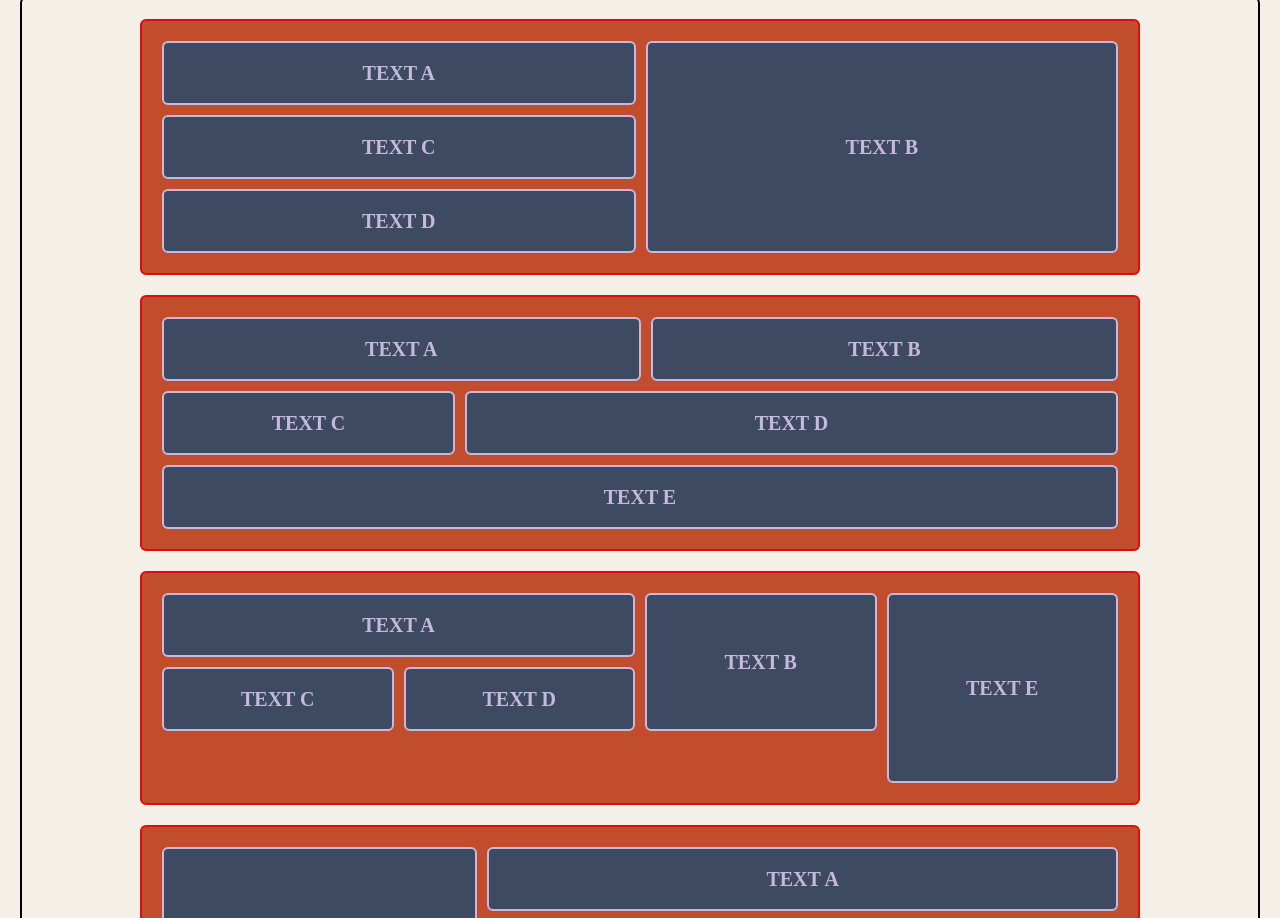
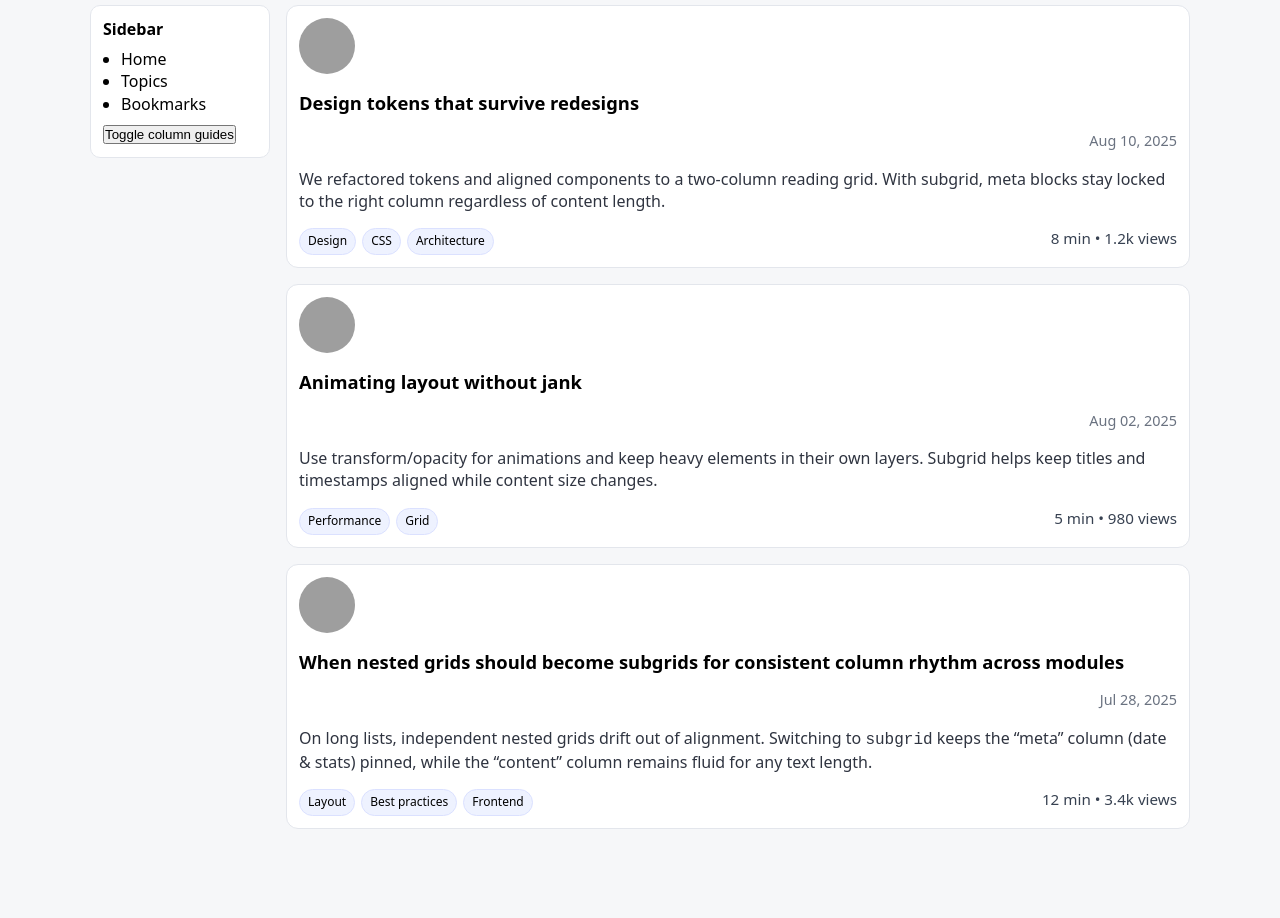
Before and after one commit to annasvrv/spin-cards, a website: page app/index.html in a window 1280 px wide. Shown: the part 151-1069 px from the top of the page. After the commit the page ends 1004 px from the top, so only its background shows below. Drawn offline with nearby package versions, Linux system fonts and the light colour scheme; files that its build step writes are made by us from their sources; grey boxes are pictures that could not be loaded.

Commit message:
subgrid example

```diff
--- a/app/index.html
+++ b/app/index.html
@@ -31,82 +31,84 @@
   </head>
 
   <body>
-    <div class="container">
-      <h1 class="title">Trainee Tasks</h1>
-      <h2>Grids</h2>
-
-      <div class="grid-container">
-        <div class="grid grid--1">
-          <div class="box box--A">text A</div>
-          <div class="box box--B">text B</div>
-          <div class="box box--C">text C</div>
-          <div class="box box--D">text D</div>
+    <h1>Subgrid in practice: align article internals to page columns</h1>
+    <p class="intro">
+      The page has 3 columns (sidebar / content / meta). Each post inherits the
+      right two columns via
+      <code>grid-template-columns: subgrid</code>, so its avatar, title, date,
+      and stats line up perfectly across posts.
+    </p>
+    <div class="page" id="page">
+      <aside class="sidebar">
+        <strong>Sidebar</strong>
+        <ul>
+          <li>Home</li>
+          <li>Topics</li>
+          <li>Bookmarks</li>
+        </ul>
+        <button id="toggle">Toggle column guides</button>
+      </aside>
+      <!-- POST 1 -->
+      <article class="post">
+        <img class="avatar" src="https://picsum.photos/seed/a/112" alt="" />
+        <h2 class="title">Design tokens that survive redesigns</h2>
+        <time class="date">Aug 10, 2025</time>
+        <p class="excerpt">
+          We refactored tokens and aligned components to a two-column reading
+          grid. With subgrid, meta blocks stay locked to the right column
+          regardless of content length.
+        </p>
+        <div class="tags">
+          <span class="tag">Design</span>
+          <span class="tag">CSS</span>
+          <span class="tag">Architecture</span>
         </div>
-
-        <div class="grid grid--2">
-          <div class="box box--A">text A</div>
-          <div class="box box--B">text B</div>
-          <div class="box box--C">text C</div>
-          <div class="box box--D">text D</div>
-          <div class="box box--E">text E</div>
+        <div class="stats">8 min • 1.2k views</div>
+      </article>
+      <!-- POST 2 -->
+      <article class="post">
+        <img class="avatar" src="https://picsum.photos/seed/b/112" alt="" />
+        <h2 class="title">Animating layout without jank</h2>
+        <time class="date">Aug 02, 2025</time>
+        <p class="excerpt">
+          Use transform/opacity for animations and keep heavy elements in their
+          own layers. Subgrid helps keep titles and timestamps aligned while
+          content size changes.
+        </p>
+        <div class="tags">
+          <span class="tag">Performance</span>
+          <span class="tag">Grid</span>
         </div>
-
-        <div class="grid grid--3">
-          <div class="box box--A">text A</div>
-          <div class="box box--B">text B</div>
-          <div class="box box--C">text C</div>
-          <div class="box box--D">text D</div>
-          <div class="box box--E">text E</div>
+        <div class="stats">5 min • 980 views</div>
+      </article>
+      <!-- POST 3 -->
+      <article class="post">
+        <img class="avatar" src="https://picsum.photos/seed/c/112" alt="" />
+        <h2 class="title">
+          When nested grids should become subgrids for consistent column rhythm
+          across modules
+        </h2>
+        <time class="date">Jul 28, 2025</time>
+        <p class="excerpt">
+          On long lists, independent nested grids drift out of alignment.
+          Switching to <code>subgrid</code> keeps the “meta” column (date &
+          stats) pinned, while the “content” column remains fluid for any text
+          length.
+        </p>
+        <div class="tags">
+          <span class="tag">Layout</span>
+          <span class="tag">Best practices</span>
+          <span class="tag">Frontend</span>
         </div>
-
-        <div class="grid grid--4">
-          <div class="box box--A">text A</div>
-          <div class="box box--B">text B</div>
-          <div class="box box--C">text C</div>
-          <div class="box box--D">text D</div>
-          <!-- <div class="box box--E">text E</div> -->
-        </div>
-
-        <div class="grid grid--5">
-          <div class="box box--1">text 01</div>
-          <div class="box box--2">text 02</div>
-          <div class="box box--3">text 03</div>
-          <div class="box box--4">text 04</div>
-          <div class="box box--5">text 05</div>
-          <div class="box box--6">text 06</div>
-          <div class="box box--7">text 07</div>
-          <div class="box box--8">text 08</div>
-          <div class="box box--9">text 09</div>
-          <div class="box box--10">text 10</div>
-          <div class="box box--11">text 11</div>
-          <div class="box box--12">text 12</div>
-        </div>
-
-        <div class="grid grid--6">
-          <div class="box box--A">text A</div>
-          <div class="box box--B">text B</div>
-          <div class="box box--C">text C</div>
-          <div class="box box--D">text D</div>
-          <div class="box box--E">text E</div>
-        </div>
-
-        <div class="grid grid--7">
-          <div class="box box--1">text 01</div>
-          <div class="box box--2">text 02</div>
-          <div class="box box--3">text 03</div>
-          <div class="box box--4">text 04</div>
-          <div class="box box--5">text 05</div>
-          <div class="box box--6">text 06</div>
-          <div class="box box--7">text 07</div>
-          <div class="box box--8">text 08</div>
-          <div class="box box--9">text 09</div>
-          <div class="box box--10">text 10</div>
-          <div class="box box--11">text 11</div>
-          <div class="box box--12">text 12</div>
-        </div>
-      </div>
+        <div class="stats">12 min • 3.4k views</div>
+      </article>
     </div>
-
     <script src="js/scripts.min.js"></script>
+    <script>
+      const page = document.getElementById("page");
+      document.getElementById("toggle").addEventListener("click", () => {
+        page.classList.toggle("show-lines");
+      });
+    </script>
   </body>
 </html>
--- a/app/scss/main.scss
+++ b/app/scss/main.scss
@@ -4,6 +4,10 @@
 @import "fonts";
 @import "libs";
 @import "media";
+
+:root {
+  --gap: 16px;
+}
 
 * {
   margin: 0;
@@ -12,184 +16,123 @@
 }
 
 body {
+  padding: 24px;
+  font-family: system-ui, -apple-system, Segoe UI, Roboto, sans-serif;
   font-size: 16px;
   min-width: 320px;
   line-height: 1.4;
-  background-color: #f5f0e7;
+  background-color: #f6f7f9;
 }
 
-.container {
-  margin: 0 auto;
-  margin-block: 50px;
-  padding: 20px;
-  text-align: center;
+h1 {
+  margin: 0 0 16px;
 }
-
-.grid-container {
+.intro {
+  margin: 0 0 24px;
+  color: #4b5563;
+}
+/* Parent page grid */
+.page {
   display: grid;
-  gap: 20px;
-  justify-items: center;
-  padding: 20px;
-  border: 2px solid #000;
-  border-radius: 6px;
+  grid-template-columns: 180px 1fr 260px;
+  gap: var(--gap);
+  align-items: start;
+  max-width: 1100px;
+  margin-inline: auto;
 }
-
-.box {
-  padding: 20px;
-  font-weight: 700;
-  font-size: 20px;
-  line-height: 1;
-  text-transform: uppercase;
-  color: #c5b9de;
-  border: 2px solid #c5b9de;
-  border-radius: 6px;
-  background-color: #3e4a61;
+.sidebar {
+  grid-column: 1;
+  position: sticky;
+  top: 12px;
+  background: #fff;
+  border: 1px solid #e3e6ec;
+  border-radius: 10px;
+  padding: 12px;
 }
-
-.grid {
+.sidebar ul {
+  padding-left: 18px;
+  margin: 8px 0 0;
+}
+#toggle {
+  margin-top: 10px;
+}
+/* Posts inherit the page columns they span */
+.post {
+  grid-column: 2 / -1;
   display: grid;
-  gap: 10px;
-  padding: 20px;
-  max-width: 1000px;
-  min-width: 360px;
-  width: 100%;
-  border: 2px solid #de0c0c;
-  border-radius: 6px;
-  background-color: #c24d2c;
-
-  &--1 {
-    grid-template-columns: repeat(2, auto);
-    grid-template-rows: repeat(3, 1fr);
-    justify-content: stretch;
-
-    .box {
-      &--B {
-        grid-row: span 3;
-        align-content: center;
-      }
-    }
+  grid-template-columns: subgrid;
+  gap: var(--gap);
+  background: #fff;
+  border: 1px solid #e3e6ec;
+  border-radius: 12px;
+  padding: 12px;
+}
+.avatar {
+  grid-column: 1;
+  width: 56px;
+  aspect-ratio: 1;
+  border-radius: 50%;
+  object-fit: cover;
+}
+.title {
+  grid-column: 1 / -1;
+  margin: 0;
+  font-size: 1.15rem;
+}
+.date {
+  grid-column: 3;
+  justify-self: end;
+  color: #6a7280;
+  font-size: 0.9rem;
+}
+.excerpt {
+  grid-column: 1 / -1;
+  margin: 0;
+  color: #2f3440;
+}
+.tags {
+  grid-column: 1;
+  display: flex;
+  gap: 6px;
+  flex-wrap: wrap;
+}
+.tag {
+  padding: 4px 8px;
+  border-radius: 999px;
+  background: #eef2ff;
+  border: 1px solid #dbe1ff;
+  font-size: 12px;
+}
+.stats {
+  grid-column: 3;
+  justify-self: end;
+  color: #374151;
+  font-size: 0.95rem;
+}
+/* Column guide background for dev tools */
+.page.show-lines {
+  background: linear-gradient(
+    to right,
+    transparent 0,
+    transparent calc(180px - 0.5px),
+    #ffd5 0,
+    #ffd5 calc(180px + 1px),
+    transparent 0,
+    transparent calc(180px + var(--gap) + 1px),
+    #cfdfff 0,
+    #cfdfff calc(180px + var(--gap) + 1px),
+    transparent 0
+  );
+}
+@media (max-width: 900px) {
+  .page {
+    grid-template-columns: 1fr;
   }
-
-  &--2 {
-    grid-template-columns: repeat(4, auto);
-
-    .box {
-      &--A,
-      &--B {
-        grid-column: span 2;
-      }
-      &--D {
-        grid-column: span 3;
-      }
-      &--E {
-        grid-column: span 4;
-      }
-    }
+  .sidebar {
+    position: static;
   }
-
-  &--3 {
-    grid-template-columns: repeat(3, 1fr);
-    grid-template-rows: repeat(2, 1fr);
-    grid-auto-columns: 1fr;
-    grid-auto-rows: 0.25fr;
-    grid-auto-flow: column;
-
-    .box {
-      align-content: center;
-
-      &--A {
-        grid-column: span 2;
-      }
-
-      &--B {
-        grid-row: 1 / 3;
-      }
-
-      &--C {
-        grid-column: 1 / 2;
-        grid-row: 2 / 3;
-      }
-      &--D {
-        grid-column: 2 / 3;
-        grid-row: 2 / 3;
-      }
-
-      &--E {
-        grid-column: 4 / 5;
-        grid-row: 1 / 5;
-      }
-    }
-  }
-
-  &--4 {
-    grid-template-columns: 1fr 2fr;
-    grid-template-rows: 0.5fr 4fr 0.5fr;
-
-    .box {
-      &--A {
-        grid-column: 2 / 3;
-        grid-row: 1 / 2;
-      }
-      &--B {
-        grid-column: 1 / 2;
-        // grid-row: span 2;
-        grid-row: 3 / 1;
-        align-content: center;
-      }
-      &--C {
-        grid-column: 2 / 3;
-        grid-row: 2 / 3;
-        align-content: center;
-      }
-      &--D {
-        grid-row: 3 / 4;
-        grid-column: span 2;
-      }
-    }
-  }
-
-  &--5 {
-    grid-template-columns: repeat(6, 100px);
-
-    .box {
-      &:nth-child(even) {
-        background-color: #37061f;
-      }
-
-      &--2 {
-        grid-column: 3 / 6;
-        grid-row: 2 / 3;
-        outline: 4px solid rgb(94, 88, 210);
-      }
-    }
-  }
-
-  &--6 {
-    grid-template-columns: repeat(auto-fill, 100px);
-
-    .box {
-      &--A {
-        grid-column: 1 / 3;
-      }
-      &--B {
-        grid-column: 3 / 5;
-      }
-      &--C {
-        grid-column: 1 / 2;
-      }
-      &--D {
-        grid-column: 2 / 5;
-      }
-      &--E {
-        grid-column: 1 / 5;
-      }
-    }
-  }
-
-  &--7 {
-    grid-template-columns: repeat(
-      auto-fill,
-      minmax(100px, 1fr) minmax(150px, 2fr)
-    );
+  .post {
+    grid-column: 1;
+    grid-template-columns: subgrid;
   }
 }
```
